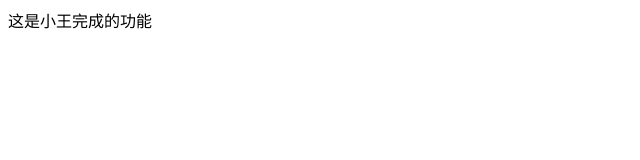
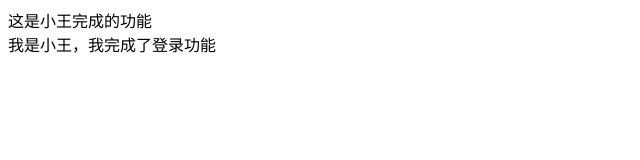
Before and after one commit to Yzf201808/reGithup, a plain HTML site: page index.html in a window 1280 px wide. Shown: the whole page, without its empty margins (0-640 px from the left). Drawn offline with Linux system fonts and the light colour scheme.

Commit message:
我是小王，我完成了登录功能

```diff
--- a/index.html
+++ b/index.html
@@ -6,5 +6,6 @@
 </head>
 <body>
 <div>这是小王完成的功能</div>
+<v>我是小王，我完成了登录功能</v>
 </body>
 </html>
```
